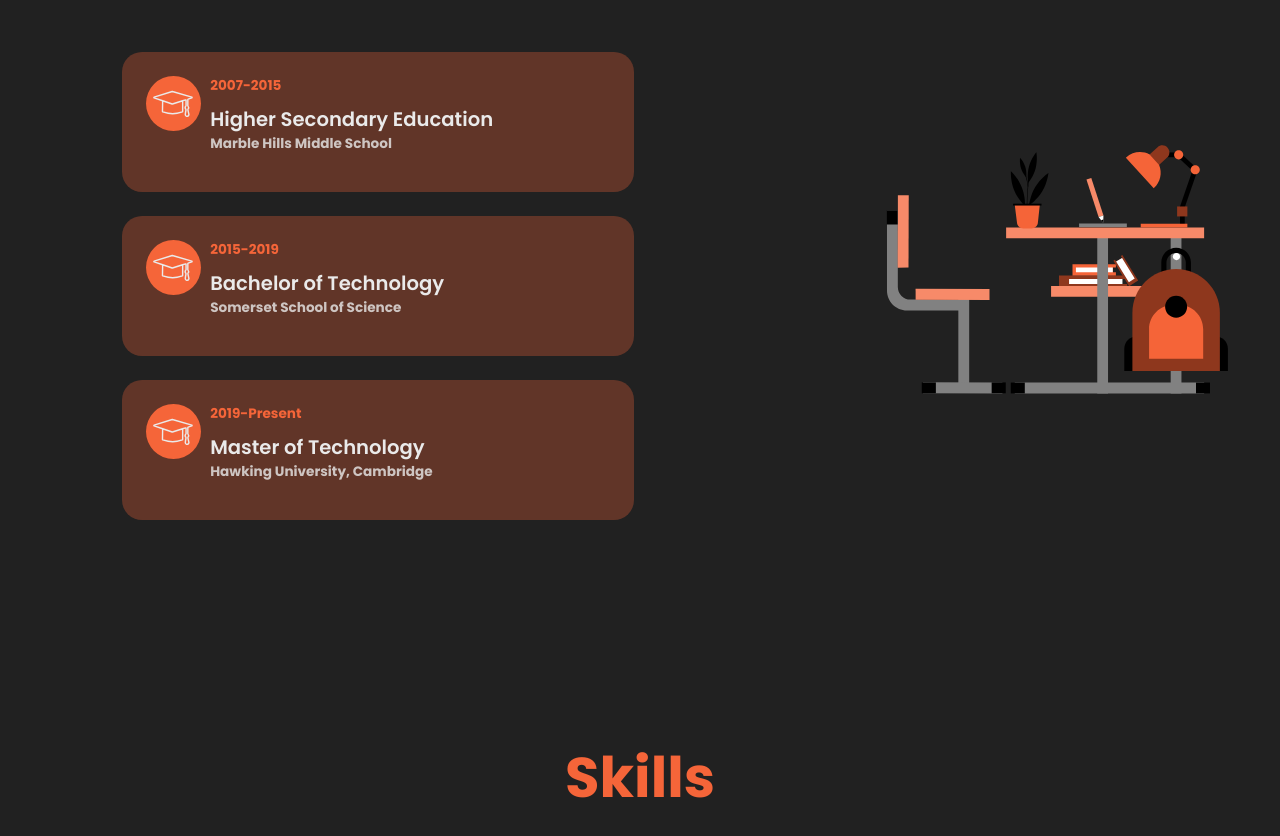
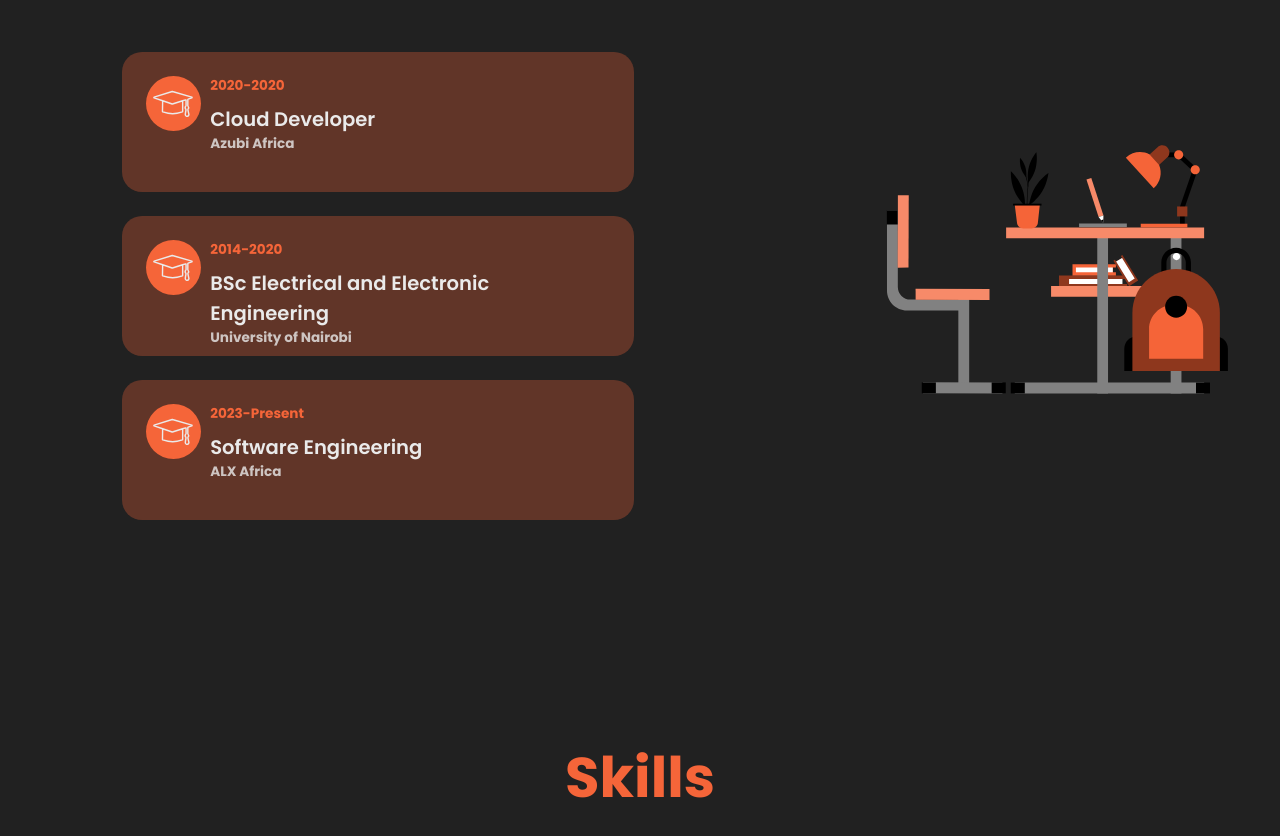
Before and after one commit to NoelOsiro/DeveloperPortfolio, a Next.js app: page / in a window 1280 px wide. Shown: the part 1697-2533 px from the top of the page. Built offline with nearby package versions, Linux system fonts and the light colour scheme; a web font is replaced by a local one.

Commit message:
Update educationData.js

```diff
--- a/src/data/educationData.js
+++ b/src/data/educationData.js
@@ -1,23 +1,23 @@
 export const educationData = [
     {
         id: 1,
-        institution: 'Marble Hills Middle School',
-        course: 'Higher Secondary Education',
-        startYear: '2007',
-        endYear: '2015'
+        institution: 'Azubi Africa',
+        course: 'Cloud Developer',
+        startYear: '2020',
+        endYear: '2020'
     },
     {
         id: 2,
-        institution: 'Somerset School of Science',
-        course: 'Bachelor of Technology',
-        startYear: '2015',
-        endYear: '2019'
+        institution: 'University of Nairobi',
+        course: 'BSc Electrical and Electronic Engineering',
+        startYear: '2014',
+        endYear: '2020'
     },
     {
         id: 3,
-        institution: 'Hawking University, Cambridge',
-        course: 'Master of Technology',
-        startYear: '2019',
+        institution: 'ALX Africa',
+        course: 'Software Engineering',
+        startYear: '2023',
         endYear: 'Present'
     },
 ]
```
